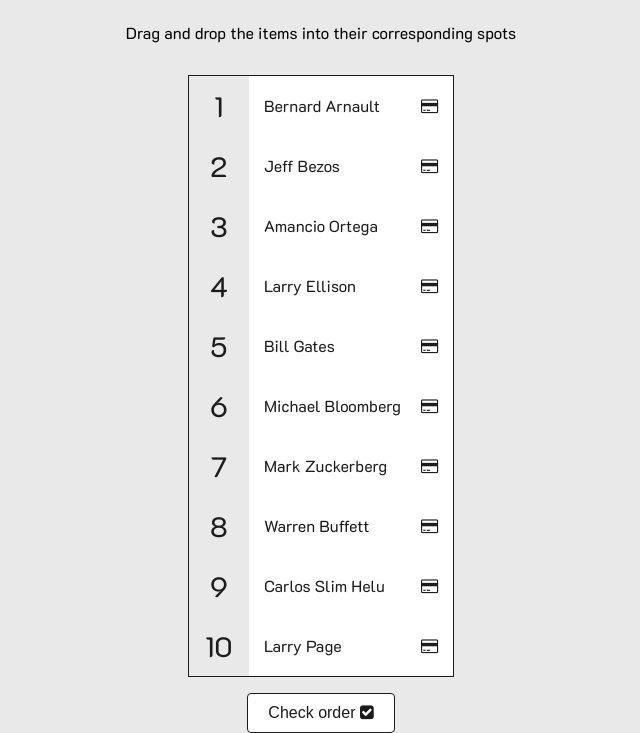
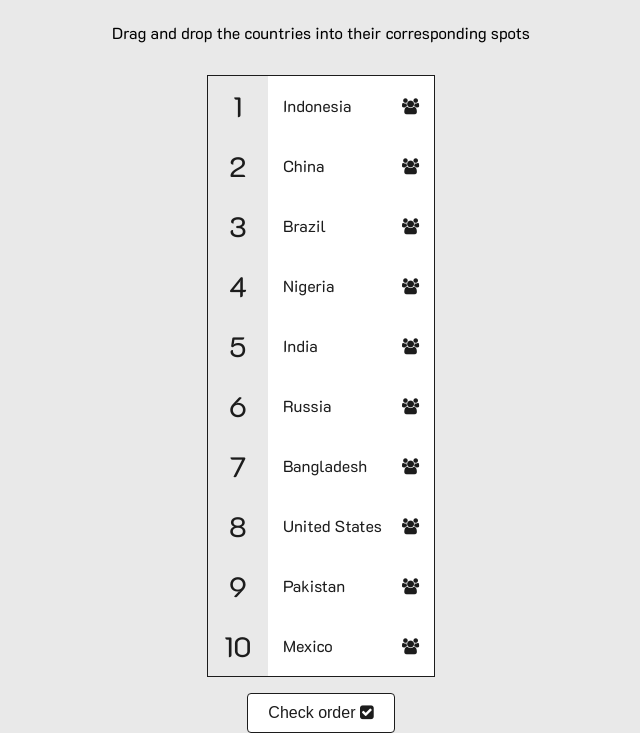
Before and after one commit to Erikharmens/DragAndDropJS, a plain HTML site: page index.html in a window 1280 px wide. Shown: the part 79-812 px from the top of the page, without its empty margins (319-959 px from the left). Drawn offline with Linux system fonts and the light colour scheme.

Commit message:
Adding code

```diff
--- a/index.html
+++ b/index.html
@@ -10,8 +10,8 @@
 
 </head>
 <body>
-    <h1>Top 10 richest people</h1>
-    <p>Drag and drop the items into their corresponding spots</p>
+    <h1>Top 10 populated countries</h1>
+    <p>Drag and drop the countries into their corresponding spots</p>
     <ul class="draggable-list" id="draggable-list"></ul>
     <button class="check-btn" id="check">
         Check order
--- a/script.js
+++ b/script.js
@@ -1,17 +1,17 @@
 const draggable_list = document.querySelector("#draggable-list");
 const check = document.querySelector("#check");
 
-const richestPeople = [
-  "Jeff Bezos",
-  "Bill Gates",
-  "Warren Buffett",
-  "Bernard Arnault",
-  "Carlos Slim Helu",
-  "Amancio Ortega",
-  "Larry Ellison",
-  "Mark Zuckerberg",
-  "Michael Bloomberg",
-  "Larry Page",
+const worldPopulation = [
+  "China",
+  "India",
+  "United States",
+  "Indonesia",
+  "Pakistan",
+  "Brazil",
+  "Nigeria",
+  "Bangladesh",
+  "Russia",
+  "Mexico",
 ];
 
 // Store listitems
@@ -30,11 +30,11 @@ createList();
 
 // Insert list items into DOM
 function createList() {
-  [...richestPeople]
+  [...worldPopulation]
     .map((a) => ({ value: a, sort: Math.random() }))
     .sort((a, b) => a.sort - b.sort)
     .map((a) => a.value)
-    .forEach((person, index) => {
+    .forEach((country, index) => {
       const listItem = document.createElement("li");
 
       listItem.setAttribute("data-index", index);
@@ -42,8 +42,8 @@ function createList() {
       listItem.innerHTML = `
             <span class="number">${index + 1}</span>
             <div class="draggable" draggable="true">
-                <p class="person-name">${person}</p>
-                <i class="fa fa-credit-card" aria-hidden="true"></i>
+                <p class="country-name">${country}</p>
+                <i class="fa fa-users" aria-hidden="true"></i>
             </div>
             `;
 
@@ -95,9 +95,9 @@ function swapItems(fromIndex, toIndex) {
 // Check the order of list items
 function checkOrder() {
   listItems.forEach((listItem, index) => {
-    const personName = listItem.querySelector(".draggable").innerText.trim();
+    const countryName = listItem.querySelector(".draggable").innerText.trim();
 
-    if (personName !== richestPeople[index]) {
+    if (countryName !== worldPopulation[index]) {
       listItem.classList.add("wrong");
     } else {
       listItem.classList.remove("wrong");
--- a/style.css
+++ b/style.css
@@ -53,15 +53,15 @@ body {
     background-color: #c0c0c0;
 }
 
-.draggable-list .person-name {
+.draggable-list .country-name {
     margin: 0 20px 0 0;
 }
 
-.draggable-list li.right .person-name {
+.draggable-list li.right .country-name {
     color: #3ae374;
 }
 
-.draggable-list li.wrong .person-name {
+.draggable-list li.wrong .country-name {
     color: #ff3838;
 }
 
```
